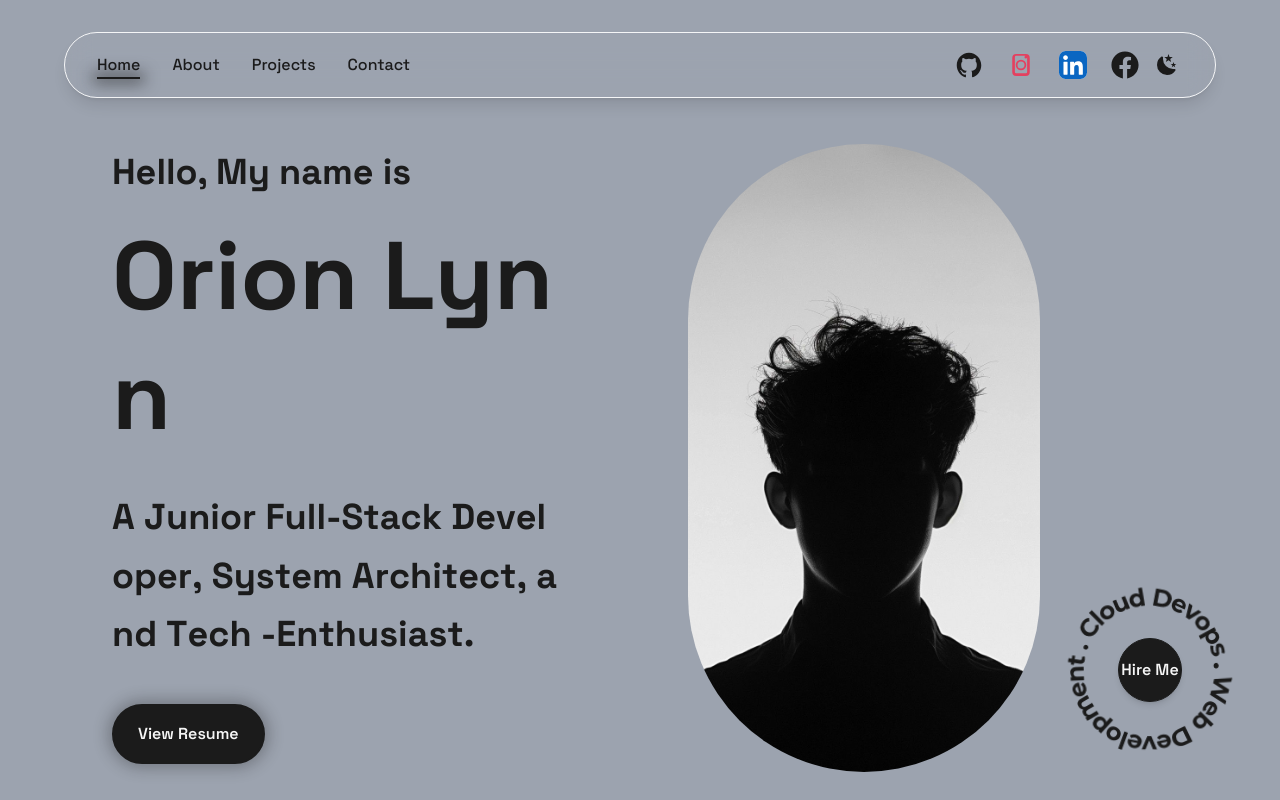
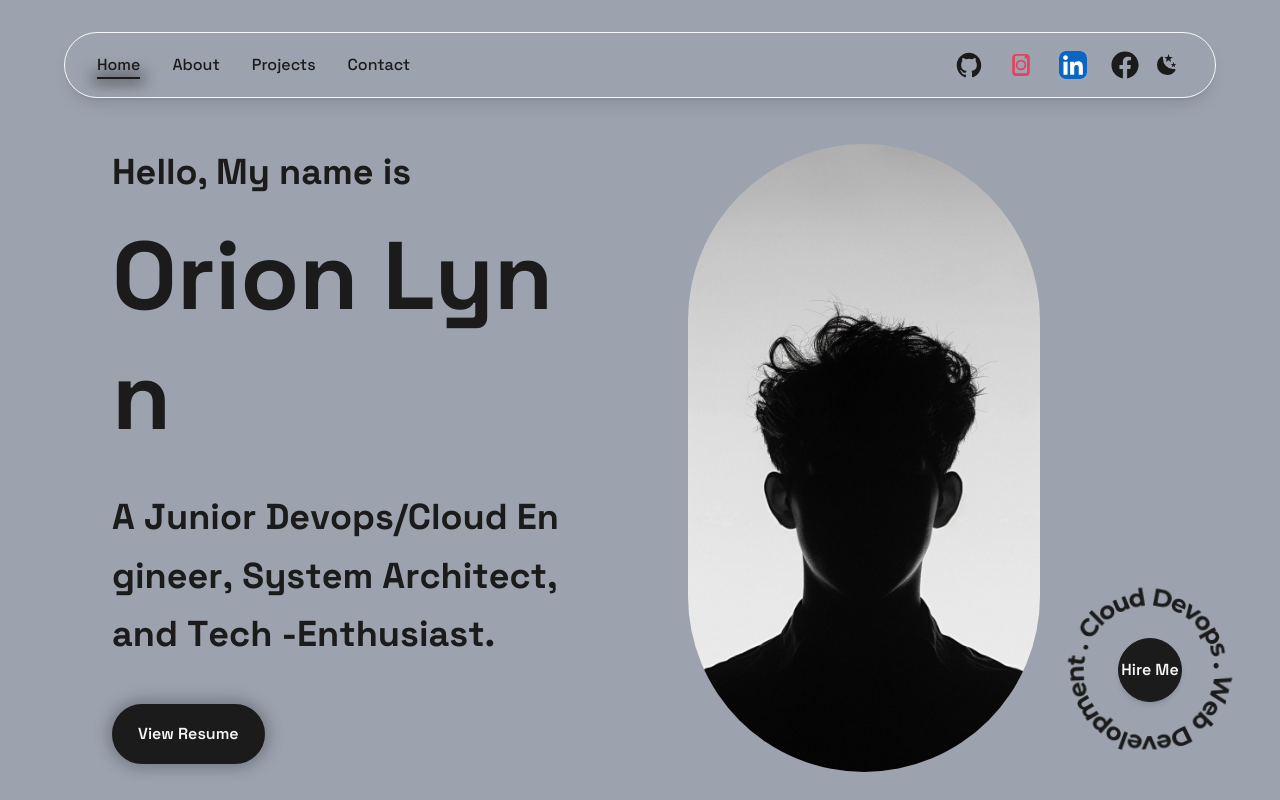
Before and after one commit to OrionLynn19/Orion-Portfolio, a Next.js app: page / in a window 1280 px wide. Shown: the top 800 px of the page. Built offline with nearby package versions, Linux system fonts and the light colour scheme.

Commit message:
small change

```diff
--- a/src/app/page.tsx
+++ b/src/app/page.tsx
@@ -96,7 +96,7 @@ export default function Home() {
                   className=" !text-center md:!text-left leading-tight "
                 />
                 <AnimatedText
-                  text={`A Junior Full-Stack Developer, System Architect, and Tech\n-Enthusiast.`}
+                  text={`A Junior Devops/Cloud Engineer, System Architect, and Tech\n-Enthusiast.`}
                   className="!text-base md:!text-lg lg:!text-4xl leading-relaxed !text-center md:!text-left pl-0 md:pr-10 mt-4"
                 />
                 <motion.div
```
